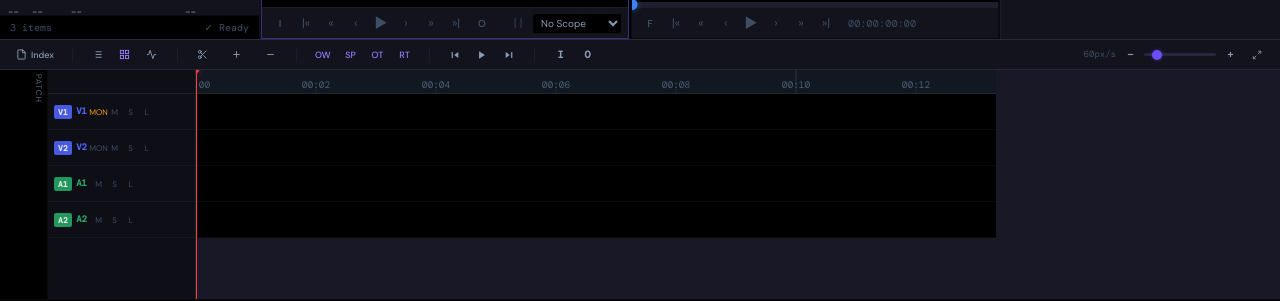
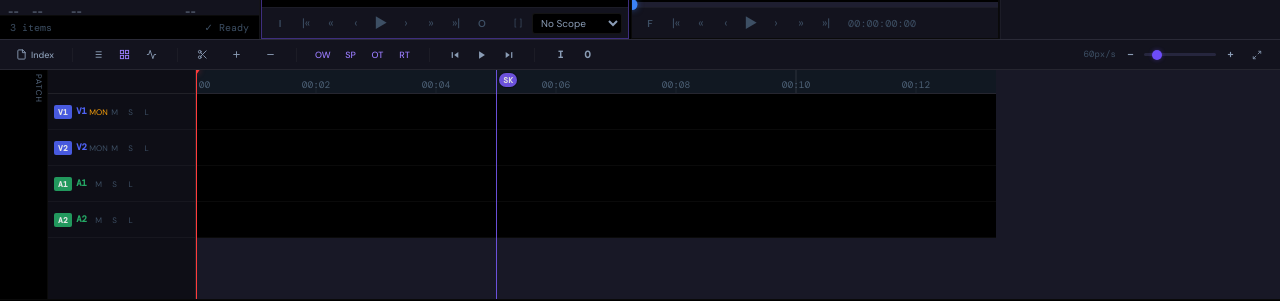
Before and after one commit to gaubuchon-design/the-avid, a React (Vite) app in the folder apps/web/: page /editor/1 in a window 1280 px wide. Shown: the part 477-778 px from the top of the page. Built offline with nearby package versions, Linux system fonts and the light colour scheme; sample sign-in values are in the browser's storage; a web font is replaced by a local one.

Commit message:
Add collaborator timeline playhead indicators

```diff
--- /dev/null
+++ b/apps/web/src/components/TimelinePanel/CollaboratorPlayheadIndicators.tsx
@@ -0,0 +1,73 @@
+import React, { memo } from 'react';
+import { toTimecode } from '../../lib/timecode';
+import { useCollabStore } from '../../store/collab.store';
+
+interface CollaboratorPlayheadIndicatorsProps {
+  zoom: number;
+  scrollLeft: number;
+  fps: number;
+}
+
+function getInitials(name: string): string {
+  const parts = name
+    .trim()
+    .split(/\s+/)
+    .filter(Boolean);
+
+  if (parts.length === 0) return '?';
+  if (parts.length === 1) return parts[0]!.slice(0, 2).toUpperCase();
+
+  return `${parts[0]![0] ?? ''}${parts[1]![0] ?? ''}`.toUpperCase();
+}
+
+export const CollaboratorPlayheadIndicators = memo(function CollaboratorPlayheadIndicators({
+  zoom,
+  scrollLeft,
+  fps,
+}: CollaboratorPlayheadIndicatorsProps) {
+  const onlineUsers = useCollabStore((state) => state.onlineUsers);
+  const currentUserId = useCollabStore((state) => state.currentUserId);
+
+  const collaborators = onlineUsers
+    .filter((user) => user.id !== currentUserId)
+    .map((user) => {
+      const playheadTime = typeof user.playheadTime === 'number'
+        ? user.playheadTime
+        : user.cursorFrame / (fps > 0 ? fps : 24);
+
+      return {
+        ...user,
+        playheadTime,
+      };
+    })
+    .filter((user) => Number.isFinite(user.playheadTime) && user.playheadTime >= 0);
+
+  if (collaborators.length === 0) {
+    return null;
+  }
+
+  return (
+    <div className="collab-playhead-layer" aria-hidden="true">
+      {collaborators.map((user) => {
+        const left = user.playheadTime * zoom - scrollLeft;
+        const style: React.CSSProperties & { '--collab-playhead-color'?: string } = {
+          left,
+          '--collab-playhead-color': user.color,
+        };
+
+        return (
+          <div
+            key={user.id}
+            className={`collab-playhead${user.isOnline ? '' : ' offline'}`}
+            style={style}
+            role="img"
+            aria-label={`Collaborator playhead ${user.name} at ${toTimecode(user.playheadTime, fps)}`}
+            title={`${user.name}${user.isOnline ? '' : ' (offline)'} \u2022 ${toTimecode(user.playheadTime, fps)}`}
+          >
+            <span className="collab-playhead-tag">{getInitials(user.name)}</span>
+          </div>
+        );
+      })}
+    </div>
+  );
+});
--- a/apps/web/src/components/TimelinePanel/TimelinePanel.tsx
+++ b/apps/web/src/components/TimelinePanel/TimelinePanel.tsx
@@ -9,6 +9,7 @@ import { Ruler } from './Ruler';
 import { TimelineCanvas } from './TimelineCanvas';
 import { ClipView } from './ClipView';
 import { Playhead } from './Playhead';
+import { CollaboratorPlayheadIndicators } from './CollaboratorPlayheadIndicators';
 
 // ─── TrackLane ───────────────────────────────────────────────────────────────
 
@@ -407,6 +408,13 @@ export function TimelinePanel() {
               zoom={zoom}
               scrollLeft={scrollLeft}
             />
+
+            {/* Remote collaborator playheads */}
+            <CollaboratorPlayheadIndicators
+              zoom={zoom}
+              scrollLeft={scrollLeft}
+              fps={fps || 24}
+            />
           </div>
         </div>
       </div>
--- a/apps/web/src/styles/editor.css
+++ b/apps/web/src/styles/editor.css
@@ -2698,6 +2698,51 @@
   filter: drop-shadow(0 0 3px var(--playhead-glow));
 }
 
+.collab-playhead-layer {
+  position: absolute;
+  inset: 0;
+  pointer-events: none;
+  z-index: 16;
+}
+
+.collab-playhead {
+  position: absolute;
+  top: 0;
+  bottom: 0;
+  width: 1px;
+  background: var(--collab-playhead-color, #5b6af5);
+  opacity: 0.85;
+}
+
+.collab-playhead.offline {
+  opacity: 0.45;
+}
+
+.collab-playhead-tag {
+  position: absolute;
+  top: 3px;
+  left: 3px;
+  display: inline-flex;
+  align-items: center;
+  justify-content: center;
+  min-width: 18px;
+  height: 14px;
+  padding: 0 4px;
+  border-radius: 999px;
+  background: var(--collab-playhead-color, #5b6af5);
+  color: #fff;
+  font-family: var(--font-mono);
+  font-size: 8px;
+  font-weight: var(--weight-bold);
+  letter-spacing: 0.2px;
+  box-shadow: 0 0 0 1px rgba(0, 0, 0, 0.35);
+  white-space: nowrap;
+}
+
+.collab-playhead.offline .collab-playhead-tag {
+  filter: saturate(0.35);
+}
+
 /* Markers */
 .timeline-marker {
   position: absolute;
```
Also changed, not shown: 2 other files (tests, documents, lock files or other folders).
